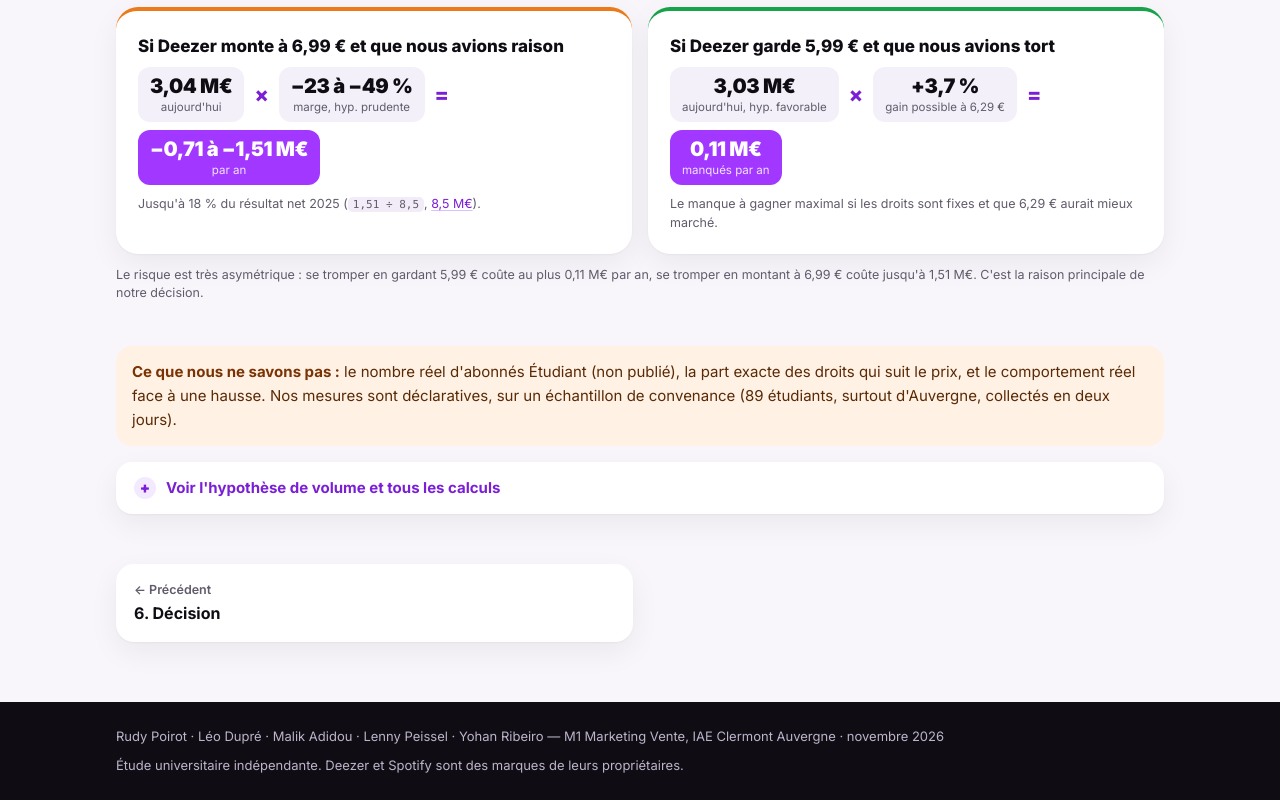
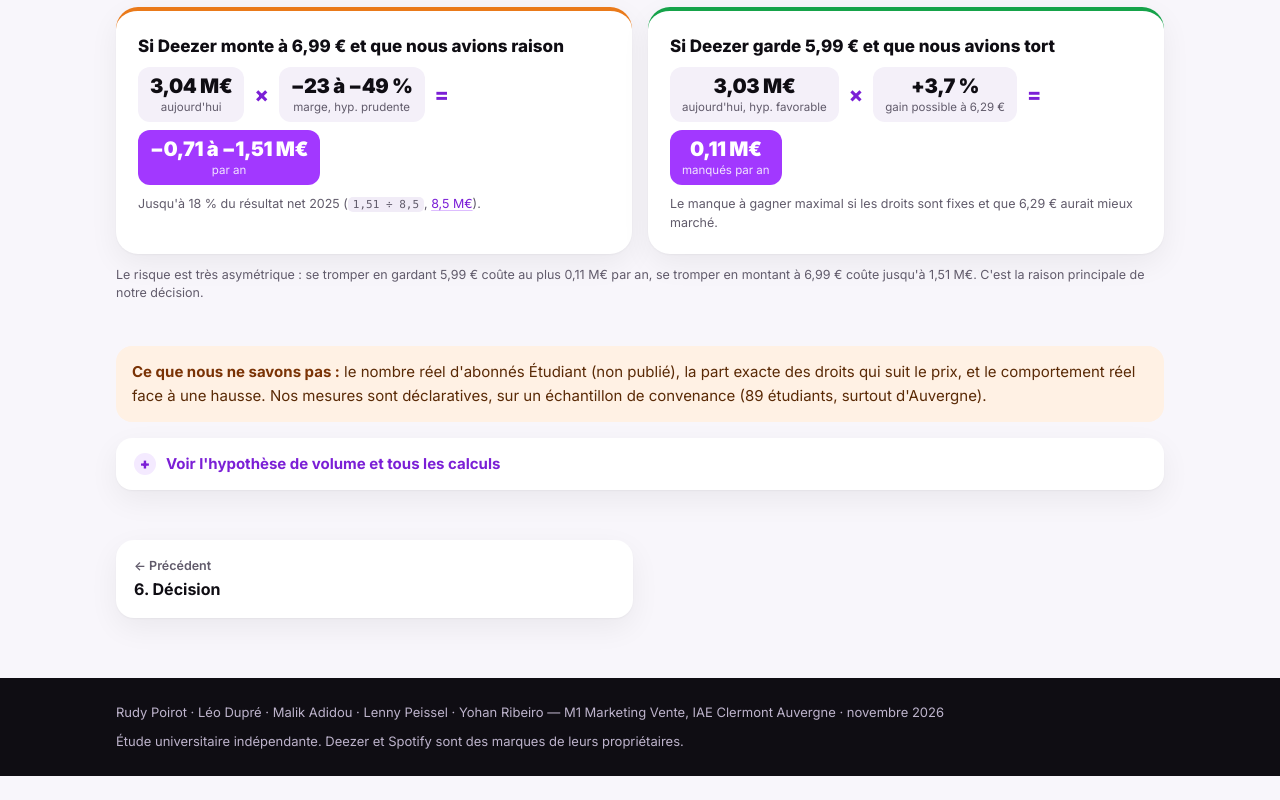
Before and after one commit to rudypoirottoire-creator/projet-prix-deezer, a plain HTML site: page risques.html in a window 1280 px wide. Shown: the part 1330-2130 px from the top of the page. After the commit the page ends 2106 px from the top, so only its background shows below. Drawn offline with Linux system fonts and the light colour scheme.

Commit message:
Risques : retrait de la durée de collecte
Removed redundant information about the sample size of students collected in two days.

```diff
--- a/risques.html
+++ b/risques.html
@@ -56,7 +56,7 @@
   <p class="src" style="margin-top:12px">Le risque est très asymétrique : se tromper en gardant 5,99 € coûte au plus 0,11 M€ par an, se tromper en montant à 6,99 € coûte jusqu'à 1,51 M€. C'est la raison principale de notre décision.</p>
 </section>
 <section>
-  <div class="note"><b>Ce que nous ne savons pas :</b> le nombre réel d'abonnés Étudiant (non publié), la part exacte des droits qui suit le prix, et le comportement réel face à une hausse. Nos mesures sont déclaratives, sur un échantillon de convenance (89 étudiants, surtout d'Auvergne, collectés en deux jours).</div>
+  <div class="note"><b>Ce que nous ne savons pas :</b> le nombre réel d'abonnés Étudiant (non publié), la part exacte des droits qui suit le prix, et le comportement réel face à une hausse. Nos mesures sont déclaratives, sur un échantillon de convenance (89 étudiants, surtout d'Auvergne).</div>
   <details class="more"><summary>Voir l'hypothèse de volume et tous les calculs</summary><div class="body">
   <p class="calc-title">Pourquoi 200 000 abonnés Étudiant ?</p>
   <p>Deezer ne publie pas ce chiffre. Il compte 3,9 millions d'abonnés directs en France au 30 juin 2026 (<a href="https://newsroom-deezer.com/fr/2026/07/resultats-premier-semestre-2026-deezer/" target="_blank" rel="noopener">résultats S1 2026, 28/07/2026</a>). Nous supposons que 5 % sont des étudiants. Les pourcentages ne dépendent pas de ce nombre ; seuls les montants en M€ en dépendent, proportionnellement.</p>
```
